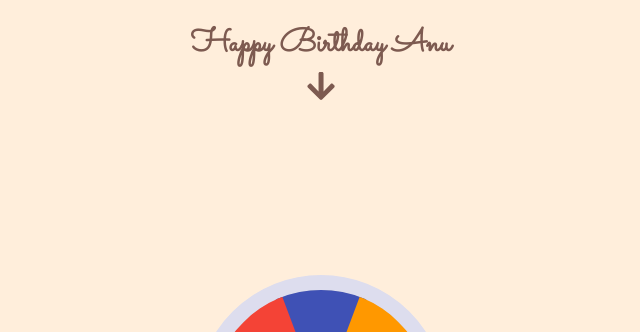
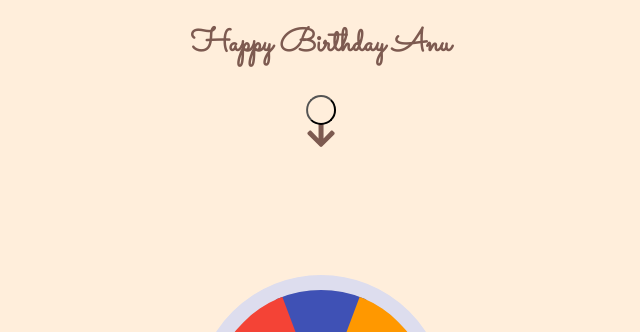
Before and after one commit to JagadishKonakalla/Anu-sBirthdaybash, a plain HTML site: page index.html in a window 1280 px wide. Shown: the top 332 px of the page, without its empty margins (319-959 px from the left). Drawn offline with Linux system fonts and the light colour scheme.

Commit message:
Add files via upload

```diff
--- a/index.html
+++ b/index.html
@@ -17,9 +17,10 @@
     <title>Keep Smiling Idiot</title>
   </head>
   <body>
-    <h1>Happy Birthday Anu<br /><i class="fas fa-arrow-down"></i><br /></h1>
-
-    <button id="spin"></button>
+    <h1>
+      Happy Birthday Anu<br />
+      <button id="spin"></button><br /><i class="fas fa-arrow-down"></i><br />
+    </h1>
     <div class="container">
       <div class="one"><i class="fab fa-steam"></i></div>
       <div class="two"><i class="fab fa-vuejs"></i></div>
```
